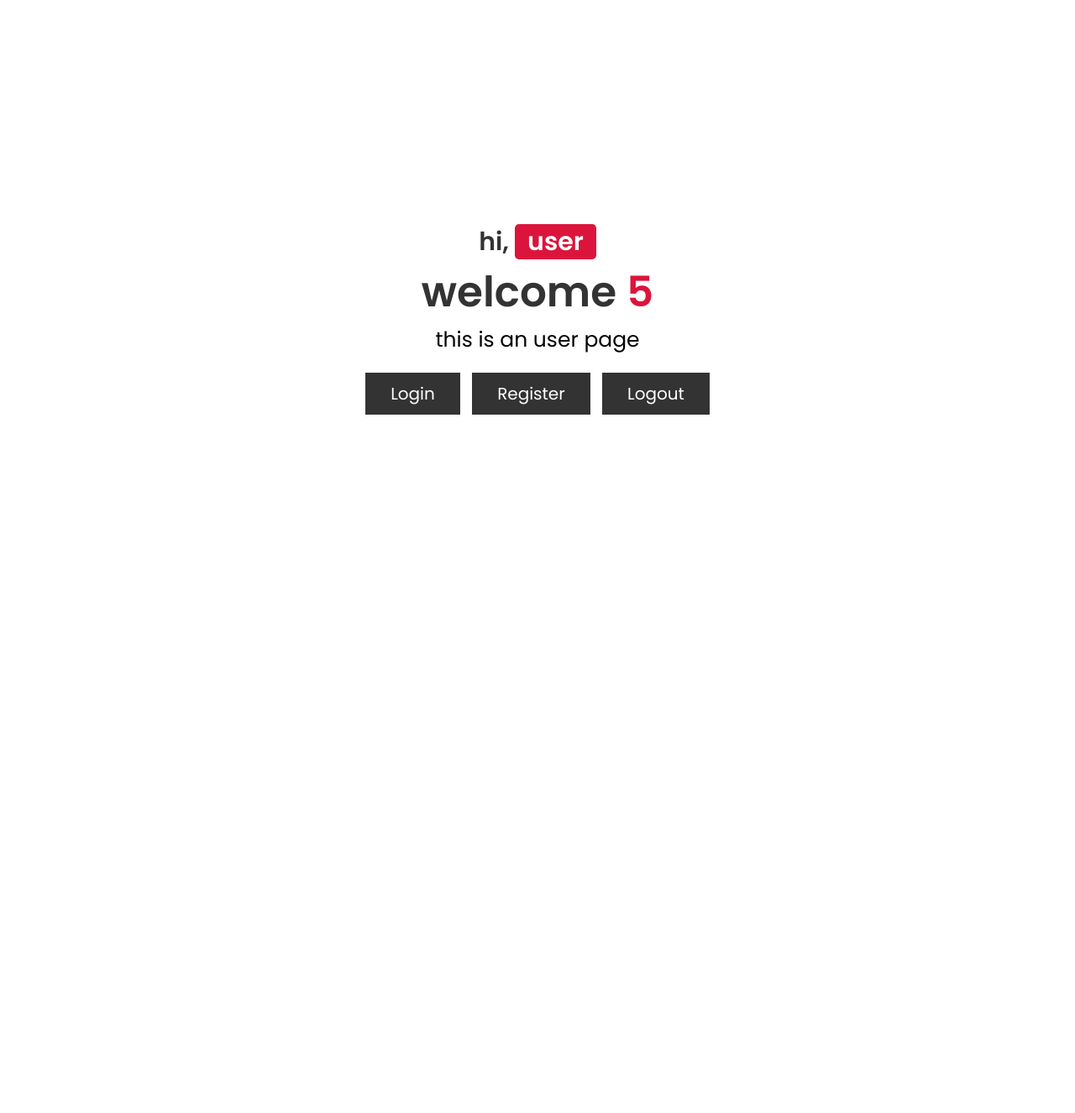
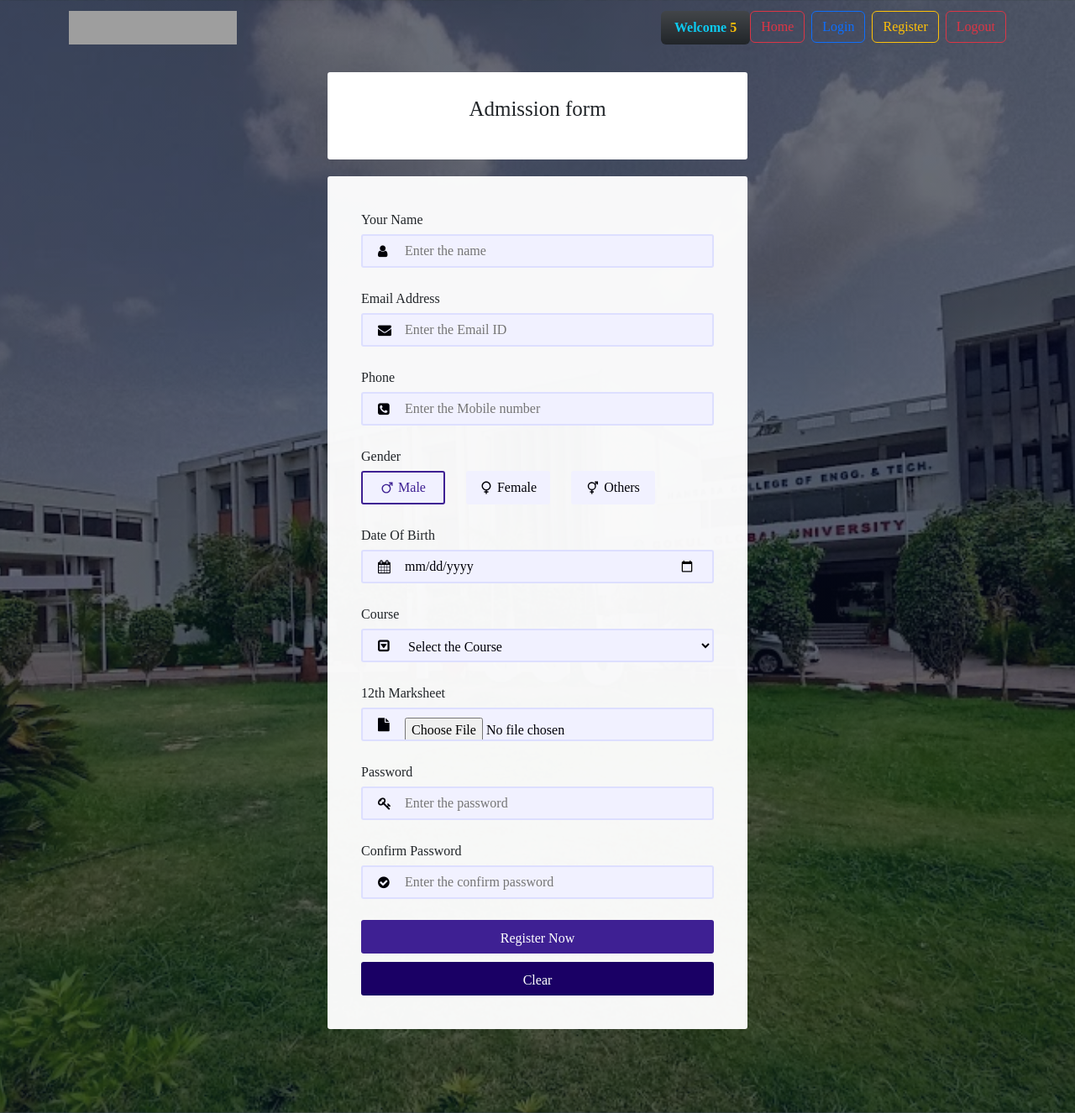
Before and after one commit to harsh-034/Collage-Website-Project, a PHP site: page /admission/user_page.php in a window 1280 px wide. Shown: the whole page at 84% size. Before the commit the page ends 494 px from the top, so only its background shows below. Run offline with PHP 8.4, Linux system fonts and the light colour scheme; a user stored in the database is signed in; some web fonts are replaced; grey boxes are pictures that could not be loaded.

Commit message:
Add admission form

```diff
--- /dev/null
+++ b/admission/css/stayle.css
@@ -0,0 +1,345 @@
+@font-face {
+    font-family: myFirstFont;
+    src: url(../Poppins/Poppins-Regular.ttf);
+}
+@font-face {
+  font-family: bold;
+  src: url(../Poppins/Poppins-Bold.ttf);
+}
+  *{
+    /* overflow: hidden; */
+    /* border: 1px solid yellow; */
+  }
+  body{
+    background-image: linear-gradient(rgba(4,9,30,0.6),rgba(4,9,30,0.6)),url(background.jpg);
+    background-position: center;
+    background-size: cover;
+    position: relative;
+    font-family: myFirstFont;
+  }
+
+  .sticky-log{
+
+    position: fixed;
+    top: 50px;
+    left: 0;
+    width: 100%;
+}
+.logo{
+  height: 50px;
+  margin-top: 0px;
+  top: 0;
+  left: 0;
+  right: 0;
+  background-color: aliceblue;
+
+}
+
+
+  /* Website Scrollerbar */
+    body::-webkit-scrollbar {
+      width: 5px !important;
+      height: 5px !important;
+  }
+  body::-webkit-scrollbar-track {
+      background: #3838387c !important;
+  }
+  body::-webkit-scrollbar-thumb {
+      background-color: #e0120ba4 !important;
+      border: 1px solid #ff020279 !important;
+      border-radius: 1px !important;
+  }
+
+
+  .header{
+    min-height: 100vh;
+    width: 100%;
+
+}
+
+
+.text-box{
+  width: 90%;
+  color: #fff;
+  position:absolute;
+  top: 30%;
+  left: 50%;
+  transform: translate(-50%,50%);
+  text-align: center;
+}
+.text-box h1{
+  font-size: 62px;
+  font-weight: bold;
+
+}
+.text-box p{
+  margin: 10px 0 40px;
+  font-size: 14px;
+  color: #fff;
+
+}
+:root{
+--white: #fff;
+--text-clr: #000024;
+--primary: #3e2093;
+--secondary: #000008;
+/* --secondary: #c0c1d2; */
+--input-bg: #f1f1ff;
+--btn-hvr: #1a0065;
+--tra: rgba(255, 255, 255, 0.959);
+/* --tra: rgba(255, 255, 255, 0.863); */
+--bordcolor:rgba(0, 26, 255, 0.082);
+/* --bordcolor:rgba(51, 61, 148, 0.521); */
+}
+
+*{
+margin: 0;
+padding: 0;
+box-sizing: border-box;
+outline: none;
+font-family: myFirstFont;
+}
+
+body{
+font-size: 14px;
+color: var(--text-clr);
+}
+
+.wrapper{
+width: 100%;
+padding: 0 10px;
+margin-top: 20px;
+display: flex;
+justify-content: center;
+}
+
+.r_form_wrap{
+width: 500px;
+max-width: 100%;
+}
+
+.r_form_wrap .title{
+padding: 25px;
+background: var(--white);
+border-radius: 3px;
+margin-bottom: 20px;
+
+}
+
+.r_form_wrap .title p{
+font-size: 25px;
+text-align: center;
+font-family: bold;
+}
+
+.r_form{
+padding: 40px;
+border-radius: 3px;
+background: var(--tra);
+}
+
+.r_form .input_wrap{
+width: 100%;
+margin-bottom: 25px;
+}
+
+.r_form .input_wrap label{
+display: block;
+margin-bottom: 5px;
+}
+
+.r_form .input_wrap .input_item{
+position: relative;
+width: 100%;
+}
+
+.r_form .input_wrap .input_item .input{
+width: 100%;
+border-radius: 3px;
+height: 40px;
+border: 2px solid var(--input-bg);
+background: var(--input-bg);
+padding: 10px 20px;
+padding-left: 50px;
+transition: 0.5s ease;
+color: var(--secondary);
+border-color: var(--bordcolor);
+}
+
+.r_form .input_wrap .input_item .input:focus{
+border-color: var(--primary);
+}
+
+.r_form .input_wrap .input_item .icon{
+position: absolute;
+top: 12px;
+left: 20px;
+color: var(--secondary);
+font-size: 16px;
+}
+#icon{
+position: absolute;
+top: 12px;
+left: 20px;
+color: var(--secondary);
+font-size: 16px;
+}
+
+.r_form .input_wrap .input_radio{
+display: flex;
+}
+
+.r_form .input_wrap .input_radio .input_radio_item{
+background: var(--input-bg);
+margin-right: 25px;
+padding: 20px;
+border-radius: 3px;
+position: relative;
+width: 100px;
+}
+
+.r_form .input_wrap .input_radio .input_radio_item .radio_mark{
+position: absolute;
+top: 0;
+left: 0;
+width: 100%;
+height: 100%;
+display: flex;
+align-items: center;
+justify-content: center;
+color: var(--secondary);
+border: 2px solid transparent;
+border-radius: 3px;
+margin: 0;
+cursor: pointer;
+transition: 0.5s ease;
+}
+
+.r_form .input_wrap .input_radio .input_radio_item .radio_mark .i{
+margin-right: 5px;
+display: inline-block;
+}
+
+.r_form .input_wrap .input_radio .input_radio_item .radio{
+position: absolute;
+top: 0;
+left: 0;
+opacity: 0;
+}
+
+.r_form .input_wrap .input_radio .input_radio_item .radio:checked ~ .radio_mark{
+color: var(--primary);
+border-color: var(--primary);
+}
+
+.button{
+width: 100%;
+border: 0;
+background: var(--primary);
+padding: 10px;
+border-radius: 3px;
+height: 40px;
+color: var(--white);
+cursor: pointer;
+transition: 0.5s ease;
+}
+
+.button:hover{
+background: var(--btn-hvr);
+}
+
+.none_div{
+  height: 100px;
+}
+/* Course */
+#course{
+  border-color: var(--bordcolor);
+}
+
+  #course:focus{
+  border-color: var(--primary);
+  }
+
+.r_form .input_wrap .input_item{
+  position: relative;
+  width: 100%;
+  }
+
+  .r_form .input_wrap .input_item .input{
+  width: 100%;
+  border-radius: 3px;
+  height: 40px;
+  border: 2px solid var(--input-bg);
+  background: var(--input-bg);
+  padding: 10px 20px;
+  padding-left: 50px;
+  transition: 0.5s ease;
+  color: var(--secondary);
+  border-color: var(--bordcolor);
+  }
+
+
+
+  .clear_ad{
+    margin-top: 10px;
+  width: 100%;
+  border: 0;
+  background: var(--btn-hvr);
+  padding: 10px;
+  border-radius: 3px;
+  height: 40px;
+  color: var(--white);
+  cursor: pointer;
+  transition: 0.5s ease;
+  }
+
+    .clear_ad:hover{
+  background: var(--primary);
+  }
+
+
+
+/* Media query for responsive */
+
+@media (max-width: 700px) {
+
+  *{
+      overflow-x: hidden;
+      margin: 0;
+      padding: 0;
+
+  }
+
+  #logo-img{
+      padding: 10px;
+  }
+
+  .nav-links ul li{
+      display: block;
+  }
+  .nav-links{
+      position: absolute;
+      background: #f44336;
+      height: 100vh;
+      width: 200px;
+      top: 0%;
+      right: -200px;
+      text-align: left;
+      z-index: 2;
+      transition: 1s;
+  }
+  .icon{
+      display: block;
+      color: #fff;
+      margin: 10px;
+      font-size: 25px;
+      cursor: pointer;
+  }
+  .nav-links ul{
+      padding: 30px;
+  }
+    /* Admission form */
+  .input_item{
+    overflow: hidden;
+  }
+}
--- a/admission/css/style.css
+++ /dev/null
@@ -1,135 +0,0 @@
-@import url('https://fonts.googleapis.com/css2?family=Poppins:wght@100;200;300;400;500;600&display=swap');
-
-*{
-   font-family: 'Poppins', sans-serif;
-   margin:0; padding:0;
-   box-sizing: border-box;
-   outline: none; border:none;
-   text-decoration: none;
-}
-
-.container{
-   min-height: 100vh;
-   display: flex;
-   align-items: center;
-   justify-content: center;
-   padding:20px;
-   padding-bottom: 60px;
-}
-
-.container .content{
-   text-align: center;
-}
-
-.container .content h3{
-   font-size: 30px;
-   color:#333;
-}
-
-.container .content h3 span{
-   background: crimson;
-   color:#fff;
-   border-radius: 5px;
-   padding:0 15px;
-}
-
-.container .content h1{
-   font-size: 50px;
-   color:#333;
-}
-
-.container .content h1 span{
-   color:crimson;
-}
-
-.container .content p{
-   font-size: 25px;
-   margin-bottom: 20px;
-}
-
-.container .content .btn{
-   display: inline-block;
-   padding:10px 30px;
-   font-size: 20px;
-   background: #333;
-   color:#fff;
-   margin:0 5px;
-   text-transform: capitalize;
-}
-
-.container .content .btn:hover{
-   background: crimson;
-}
-
-.form-container{
-   min-height: 100vh;
-   display: flex;
-   align-items: center;
-   justify-content: center;
-   padding:20px;
-   padding-bottom: 60px;
-   background: #eee;
-}
-
-.form-container form{
-   padding:20px;
-   border-radius: 5px;
-   box-shadow: 0 5px 10px rgba(0,0,0,.1);
-   background: #fff;
-   text-align: center;
-   width: 500px;
-}
-
-.form-container form h3{
-   font-size: 30px;
-   text-transform: uppercase;
-   margin-bottom: 10px;
-   color:#333;
-}
-
-.form-container form input,
-.form-container form select{
-   width: 100%;
-   padding:10px 15px;
-   font-size: 17px;
-   margin:8px 0;
-   background: #eee;
-   border-radius: 5px;
-}
-
-.form-container form select option{
-   background: #fff;
-}
-
-.form-container form .form-btn{
-   background: #fbd0d9;
-   color:crimson;
-   text-transform: capitalize;
-   font-size: 20px;
-   cursor: pointer;
-}
-
-.form-container form .form-btn:hover{
-   background: crimson;
-   color:#fff;
-}
-
-.form-container form p{
-   margin-top: 10px;
-   font-size: 20px;
-   color:#333;
-}
-
-.form-container form p a{
-   color:crimson;
-}
-
-.form-container form .error-msg{
-   margin:10px 0;
-   display: block;
-   background: crimson;
-   color:#fff;
-   border-radius: 5px;
-   font-size: 20px;
-   padding:10px;
-}
--- a/admission/user_page.php
+++ b/admission/user_page.php
@@ -16,26 +16,186 @@ if(!isset($_SESSION['user_name'])){
   <meta charset="UTF-8">
   <meta http-equiv="X-UA-Compatible" content="IE=edge">
   <meta name="viewport" content="width=device-width, initial-scale=1.0">
-   <title>user page</title>
+  <title>Admission form- GGU</title>
+    <link rel="shortcut icon" href="image/favicon.ico" type="image/svg+xml">
+    <link rel="stylesheet" href="css/stayle.css">
 
-   <!-- custom css file link  -->
-   <link rel="stylesheet" href="css/style.css">
-
+	<link rel="stylesheet" href="https://cdnjs.cloudflare.com/ajax/libs/font-awesome/4.7.0/css/font-awesome.min.css">
+	<script type="module" src="https://unpkg.com/ionicons@5.5.2/dist/ionicons/ionicons.esm.js"></script>
+	<link href="https://cdn.jsdelivr.net/npm/bootstrap@5.3.0/dist/css/bootstrap.min.css" rel="stylesheet">
 </head>
 <body>
 
+	<section class="header">
+	<nav class="navbar navbar-expand-lg navbar-light">
 		<div class="container">
+		<a class="navbar-brand fw-bold d-flex align-items-center" href="#">
+    <img src="../logo.png" alt="Logo" width="200" height="40" class="d-inline-block me-2">
 
-   <div class="content">
-      <h3>hi, <span>user</span></h3>
-      <h1>welcome <span><?php echo $_SESSION['user_name'] ?></span></h1>
-      <p>this is an user page</p>
-      <a href="login_form.php" class="btn">login</a>
-      <a href="register_form.php" class="btn">register</a>
-      <a href="logout.php" class="btn">logout</a>
+</a><!-- logo -->
+			<button class="navbar-toggler" type="button" data-bs-toggle="collapse" data-bs-target="#navbarNav" aria-controls="navbarNav" aria-expanded="false" aria-label="Toggle navigation">
+				<span class="navbar-toggler-icon"></span>
+			</button>
+			<div class="collapse navbar-collapse" id="navbarNav">
+				<ul class="navbar-nav ms-auto">
+					<li class="nav-item">
+
+					</li>
+					<li class="nav-item">
+                  <a class="nav-link fw-bold text-white bg-gradient bg-dark px-3 py-2 rounded">
+                   <span class="text-info">Welcome</span>
+                   <span class="text-warning"><?php echo $_SESSION['user_name'] ?? 'Guest'; ?></span>
+                 </a>
+               </li>
+               <li class="nav-item">
+						<a class="btn btn-outline-danger me-2" href="../index.html">Home</a>
+					</li>
+					<li class="nav-item">
+						<a class="btn btn-outline-primary me-2" href="login_form.php">Login</a>
+					</li>
+					<li class="nav-item">
+						<a class="btn btn-outline-warning me-2" href="register_form.php">Register</a>
+					</li>
+					<li class="nav-item">
+						<a class="btn btn-outline-danger" href="logout.php">Logout</a>
+					</li>
+				</ul>
+			</div>
+		</div>
+	</nav>
+
+
+
+
+	<div class="wrapper">
+		<div class="r_form_wrap">
+
+			<div class="title">
+				<p>Admission form</p>
+			</div>
+
+			<!-- Admission from -->
+			<div class="r_form">
+				<form method="post" onsubmit="sendmail(); reset(); return false;">
+					<div class="input_wrap">
+						<label for="yourname">Your Name</label>
+						<div class="input_item">
+							<i class="fa fa-user" id="icon"></i>
+							<input type="text" name="your name" class="input" id="yourname" placeholder="Enter the name" required>
+						</div>
+					</div>
+					<div class="input_wrap">
+						<label for="emailaddress">Email Address</label>
+						<div class="input_item">
+							<i class="fa fa-envelope" id="icon"></i>
+							<input type="text" name="email address" class="input" id="emailaddress" placeholder="Enter the Email ID" required>
+						</div>
+					</div>
+
+					<div class="input_wrap">
+						<label for="phone">Phone</label>
+						<div class="input_item">
+							<i class="fa fa-phone-square" id="icon"></i>
+							<input type="number" name="phone" class="input" id="phone" placeholder="Enter the Mobile number" required>
+						</div>
+					</div>
+					<div class="input_wrap">
+						<label>Gender</label>
+						<div class="input_radio">
+							<div class="input_radio_item">
+								<input type="radio" id="male" name="gender" class="radio" value="male" checked>
+								<label for="male" class="radio_mark">
+									<ion-icon class="i" name="male-sharp"></ion-icon>
+								Male</label>
+							</div>
+							<div class="input_radio_item">
+								<input type="radio" id="female" name="gender" class="radio" value="female">
+								<label for="female" class="radio_mark">
+									<ion-icon class="i" name="female-sharp"></ion-icon>
+									Female</label>
+							</div>
+							<div class="input_radio_item">
+								<input type="radio" id="others" name="gender" class="radio" value="others">
+								<label for="others" class="radio_mark">
+									<ion-icon class="i" name="male-female-sharp"></ion-icon>
+									Others</label>
+							</div>
+						</div>
+					</div>
+
+					<div class="input_wrap">
+						<label for="dob">Date Of Birth</label>
+						<div class="input_item">
+							<i class="fa fa-calendar" id="icon"></i>
+							<input type="date" name="dob" class="input" id="dob" required>
+						</div>
+					</div>
+
+					<div class="input_wrap">
+						<label for="course">Course</label>
+						<div class="input_item">
+							<i class="fa fa-caret-square-o-down" aria-hidden="true"id="icon" ></i>
+					<select id="course" name="cars" class="input" required>
+					<option value="select"> Select the Course</option>
+					<option value="bca"> BCA</option>
+					<option value="bscit">Bsc IT</option>
+					<option value="bscca&it">Bsc CA & IT</option>
+					</select>
+					</div>
+					</div>
+
+
+					<div class="input_wrap">
+						<label for="file">12th Marksheet</label>
+						<div class="input_item">
+							<i class="fa fa-file" id="icon"></i>
+							<input type="file" name="file" class="input" id="file" required>
+						</div>
+					</div>
+
+					<div class="input_wrap">
+						<label for="password">Password</label>
+						<div class="input_item">
+							<i class="fa fa-key" id="icon"></i>
+							<input type="password" name="password" class="input" id="password" placeholder="Enter the password" >
+						</div>
+					</div>
+					<div class="input_wrap">
+						<label for="confirmpassword">Confirm Password</label>
+						<div class="input_item">
+							<i class="fa fa-check-circle" id="icon"></i>
+							<input type="password" name="confirm password" class="input" id="confirmpassword" placeholder="Enter the confirm password">
+						</div>
+					</div>
+
+
+					<input type="submit" class="button" value="Register Now">
+
+					<div ></div>
+					<input type="reset" class="clear_ad" value="Clear">
+
+				</form>
 			</div>
 
 		</div>
+	</div>
+	</section>
+	<div class="none_div">
 
+	</div>
+	<!-- Bootstrap JS -->
+<script src="https://cdn.jsdelivr.net/npm/bootstrap@5.3.0/dist/js/bootstrap.bundle.min.js"></script>
 </body>
+	</body>
+	<!-- Javascript for this Web page -->
+	<script src=" https://smtpjs.com/v3/smtp.js"></script>
+	<script>
+		function sendmail(){
+		Email.send({}).then(
+	message => alert("Thanks for filling out our form!")
+);
+		}
+	</script>
+
+</script>
 </html>
```
Also changed, not shown: admission/css/background.jpg (added). Lines whose indentation alone changed are shown as unchanged.
